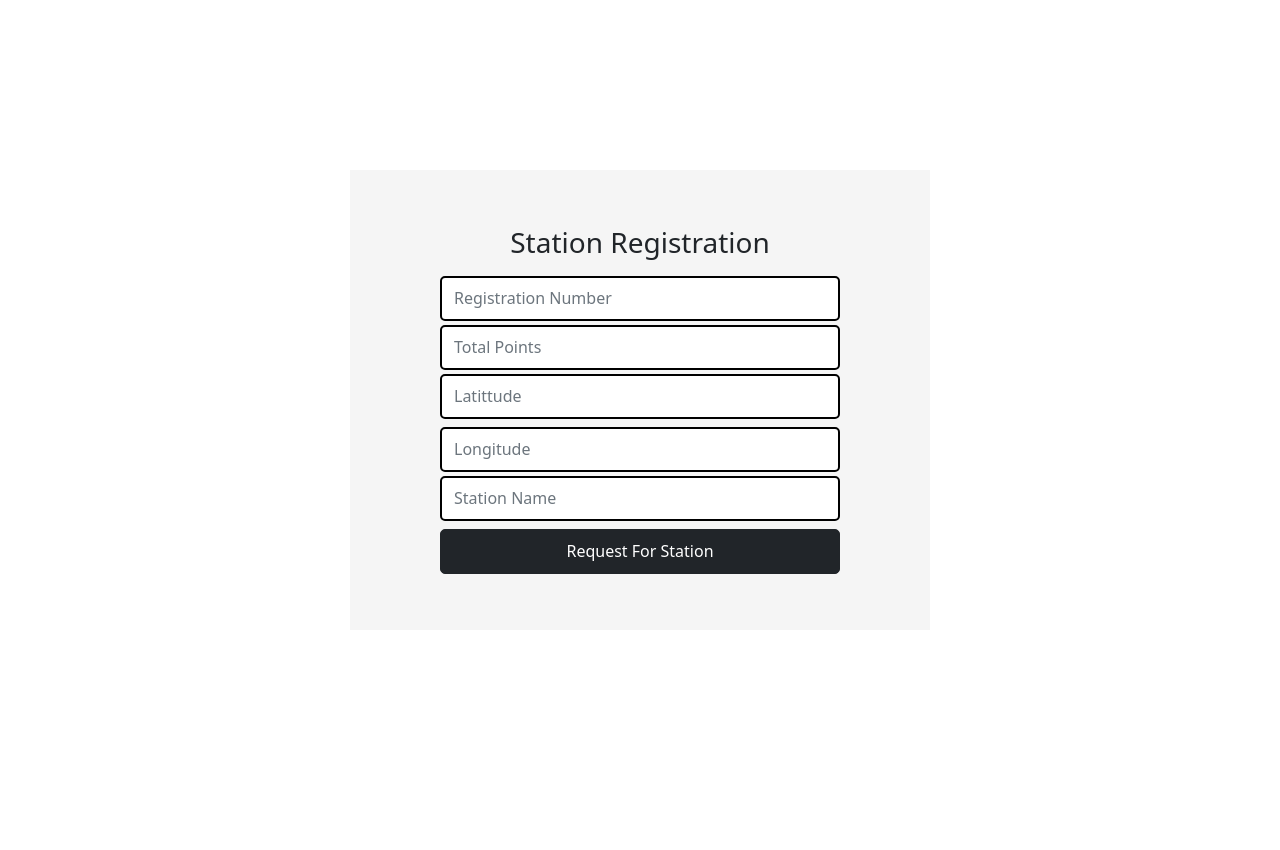
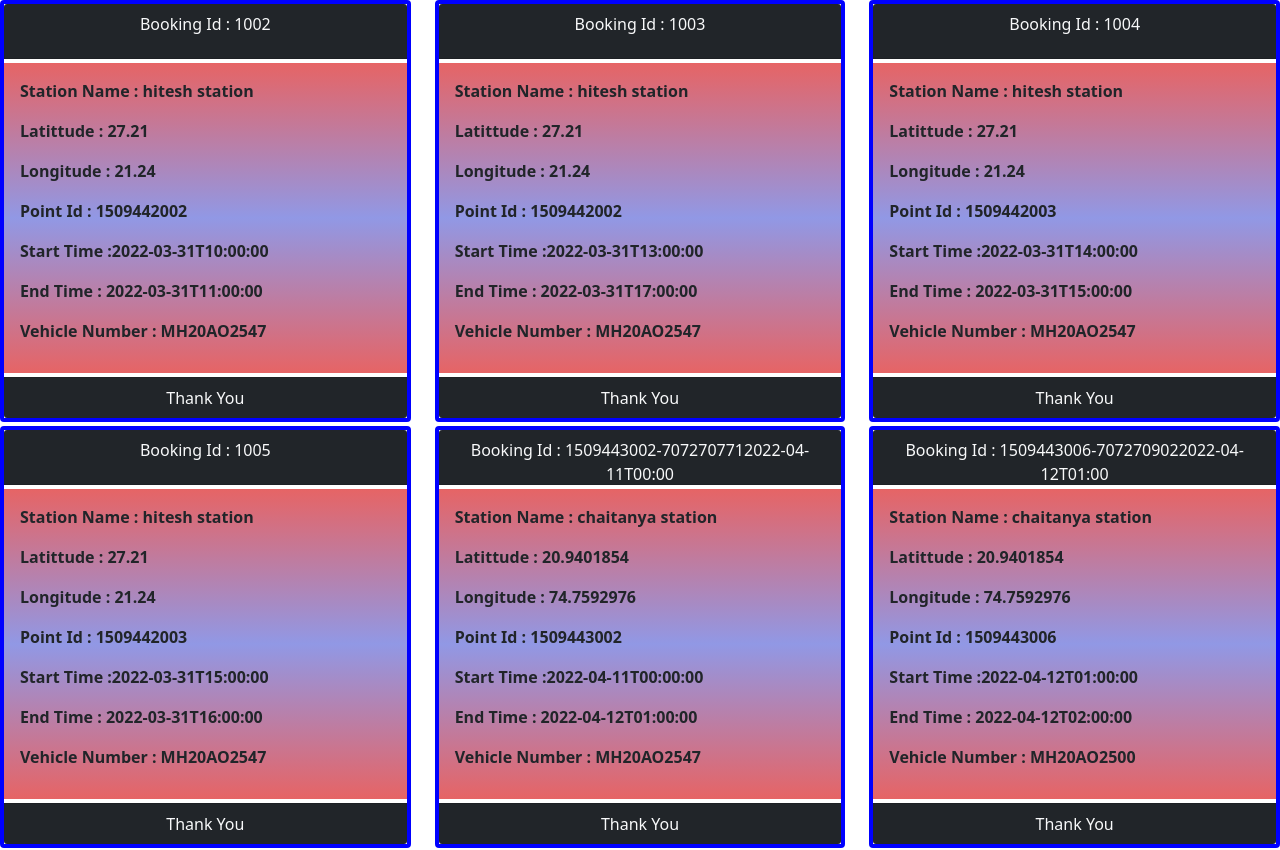
Before and after one commit to dhonevrushabh07/Swift-Charge-MainProject, a React (Create React App) app: page / in a window 1280 px wide. Shown: the top 850 px of the page. Built offline with nearby package versions, Linux system fonts and the light colour scheme.

Commit message:
MyBooing Component modified

```diff
--- a/src/App.js
+++ b/src/App.js
@@ -16,10 +16,9 @@ function App() {
   return (
     <div>
       {/* <Header /> */}
-
-      {/* <MyBookings /> */}
-      <RequestForStation />
-      <Paymemt />
+      <MyBookings />
+      {/* <RequestForStation /> */}
+      {/* <Paymemt />  */}
       {/* <Admin /> */}
       {/* {<BFooter />} */}
     </div>
--- a/src/components/MyBookings.jsx
+++ b/src/components/MyBookings.jsx
@@ -1,44 +1,85 @@
 import { Card } from "react-bootstrap";
 
 function MyBookings() {
-  // let details = [
-  //   {
-  //     no: 1,
-  //     vehicleNo: "MH 27 AB 4954",
-  //     startTime: "6AM",
-  //     endTime: "7AM",
-  //     stationName: "Pune",
-  //   },
-  //   {
-  //     no: 2,
-  //     vehicleNo: "MH 27 AB 4954",
-  //     startTime: "7AM",
-  //     endTime: "8AM",
-  //     stationName: "Pune",
-  //   },
-  //   {
-  //     no: 3,
-  //     vehicleNo: "MH 27 AB 4954",
-  //     startTime: "8AM",
-  //     endTime: "9AM",
-  //     stationName: "Pune",
-  //   },
-  //   {
-  //     no: 3,
-  //     vehicleNo: "MH 27 AB 4954",
-  //     startTime: "8AM",
-  //     endTime: "9AM",
-  //     stationName: "Pune",
-  //   },
-  // ];
-
   let bookingDetails = [
     {
-      id: "1509443006-7072709022022-04-12T01:00",
-      startTime: "2022-04-12T01:00:00",
-      endTime: "2022-04-12T02:00:00",
+      id: "1002",
+      startTime: "2022-03-31T10:00:00",
+      endTime: "2022-03-31T11:00:00",
       vehicle: {
-        vehicleNumber: "MH20AO2500",
+        vehicleNumber: "MH20AO2547",
+      },
+      station: {
+        id: "1509442",
+        longitude: 21.24,
+        totalPoints: 5,
+        latitude: 27.21,
+        stationName: "hitesh station",
+      },
+      point: {
+        id: "1509442002",
+      },
+    },
+    {
+      id: "1003",
+      startTime: "2022-03-31T13:00:00",
+      endTime: "2022-03-31T17:00:00",
+      vehicle: {
+        vehicleNumber: "MH20AO2547",
+      },
+      station: {
+        id: "1509442",
+        longitude: 21.24,
+        totalPoints: 5,
+        latitude: 27.21,
+        stationName: "hitesh station",
+      },
+      point: {
+        id: "1509442002",
+      },
+    },
+    {
+      id: "1004",
+      startTime: "2022-03-31T14:00:00",
+      endTime: "2022-03-31T15:00:00",
+      vehicle: {
+        vehicleNumber: "MH20AO2547",
+      },
+      station: {
+        id: "1509442",
+        longitude: 21.24,
+        totalPoints: 5,
+        latitude: 27.21,
+        stationName: "hitesh station",
+      },
+      point: {
+        id: "1509442003",
+      },
+    },
+    {
+      id: "1005",
+      startTime: "2022-03-31T15:00:00",
+      endTime: "2022-03-31T16:00:00",
+      vehicle: {
+        vehicleNumber: "MH20AO2547",
+      },
+      station: {
+        id: "1509442",
+        longitude: 21.24,
+        totalPoints: 5,
+        latitude: 27.21,
+        stationName: "hitesh station",
+      },
+      point: {
+        id: "1509442003",
+      },
+    },
+    {
+      id: "1509443002-7072707712022-04-11T00:00",
+      startTime: "2022-04-11T00:00:00",
+      endTime: "2022-04-12T01:00:00",
+      vehicle: {
+        vehicleNumber: "MH20AO2547",
       },
       station: {
         id: "1509443",
@@ -48,7 +89,7 @@ function MyBookings() {
         stationName: "chaitanya station",
       },
       point: {
-        id: "1509443006",
+        id: "1509443002",
       },
     },
     {
@@ -74,17 +115,22 @@ function MyBookings() {
   return (
     <div className="row ">
       {bookingDetails.map((item) => (
-        <div className="col-6 col-md-5 ">
-          <Card className="mb-1">
+        <div className="col-6 col-md-4 ">
+          <Card className="mb-1" style={{ border: "4px solid blue" }}>
             <Card.Header
-              className="bg-dark text-light text-center mb-1  "
-              style={{ borderRadius: "5px" }}
+              className="bg-dark text-light text-center mb-1"
+              style={{ height: "55px" }}
             >
-              Booking No {item.no}
+              Booking Id : {item.id}
             </Card.Header>
-            <Card.Body className="bg-dark text-light mb-1  ">
+            <Card.Body
+              className="bg-light text-dark text-light mb-1 fw-bold"
+              style={{
+                height: "310px",
+                background: "linear-gradient(#e66465, #9198e5,#e66465)",
+              }}
+            >
               <Card.Text>Station Name : {item.station.stationName}</Card.Text>
-              <Card.Text>Booking Id : {item.id}</Card.Text>
               <Card.Text>Latittude : {item.station.latitude}</Card.Text>
               <Card.Text>Longitude : {item.station.longitude}</Card.Text>
               <Card.Text>Point Id : {item.point.id}</Card.Text>
@@ -94,10 +140,7 @@ function MyBookings() {
                 Vehicle Number : {item.vehicle.vehicleNumber}
               </Card.Text>
             </Card.Body>
-            <Card.Footer
-              className="bg-dark text-light text-center"
-              style={{ borderRadius: "5px" }}
-            >
+            <Card.Footer className="bg-dark text-light text-center">
               Thank You
             </Card.Footer>
           </Card>
```
